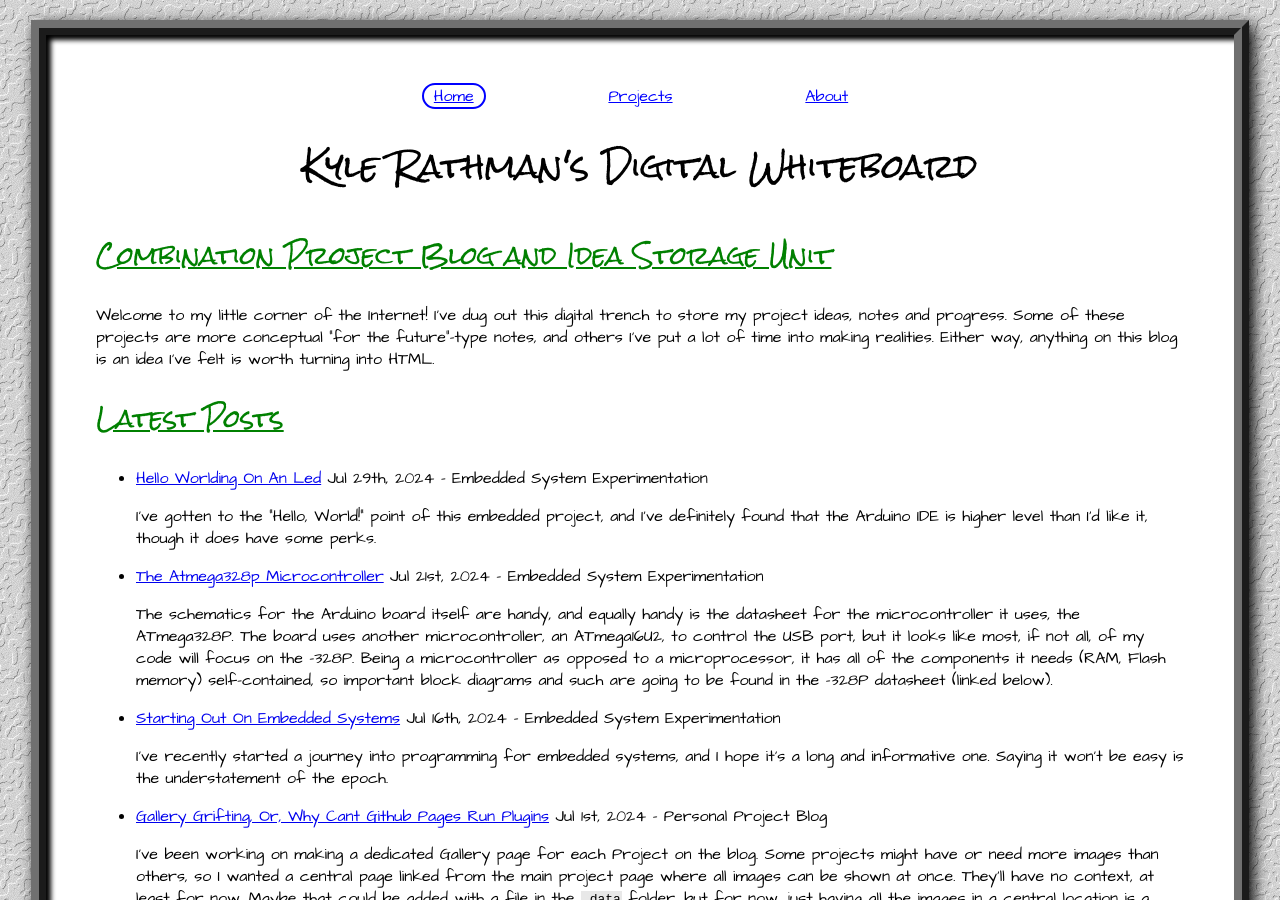
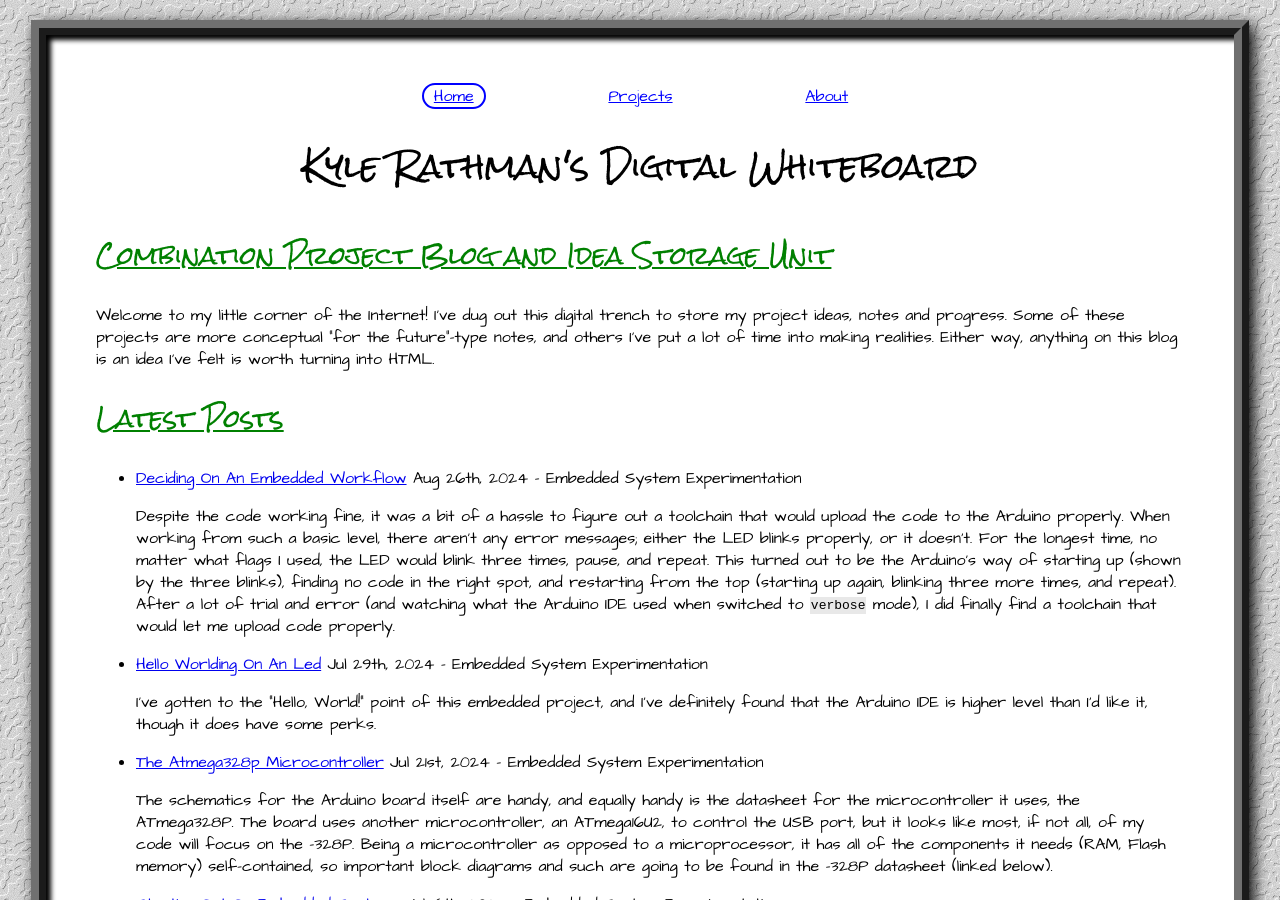
Before and after one commit to krathman257/krathman257.github.io, a Jekyll site: the page built from docs/index.html, in a window 1280 px wide and 900 px high. Built offline with Jekyll 4.4.1, drawn with Linux system fonts in a browser that asks for light colours; some web fonts are replaced; some of the changed lines change nothing that is shown.

Commit message:
Added post, updated About page

```diff
--- /dev/null
+++ b/docs/_posts/2024-08-26-deciding-on-an-embedded-workflow.md
@@ -0,0 +1,56 @@
+---
+project: embedded
+---
+Despite the code working fine, it was a bit of a hassle to figure out a toolchain that would upload the code to the Arduino properly. When working from such a basic level, there aren't any error messages; either the LED blinks properly, or it doesn't. For the longest time, no matter what flags I used, the LED would blink three times, pause, and repeat. This turned out to be the Arduino's way of starting up (shown by the three blinks), finding no code in the right spot, and restarting from the top (starting up again, blinking three more times, and repeat). After a lot of trial and error (and watching what the Arduino IDE used when switched to `verbose` mode), I did finally find a toolchain that would let me upload code properly.
+
+## Compile
+
+`avr-gcc -Os -Wall -mmcu=atmega328p -DF_CPU=16000000L -c -o blink.o blink.c led.h time.h`
+
+`gcc` is the tried and true GNU C compiler, and the AVR-specific `avr-gcc` works exactly as designed.
+- `-Os` optimizes the output file for size
+- `-Wall` sets the tool to display all warning messages
+- `-mmcu` specifies the target, in this case, the Arduino's ATMega328P
+- `-DF_CPU` defines the target's clock speed
+- `-c` sets the compiler to compile the code but not link it
+- `-o` sets the output file
+
+`avr-gcc` is also used to link the resulting object file into a `.elf`
+
+## Copy
+
+`avr-objcopy -O ihex -R .eeprom blink.elf blink.hex`
+
+Why this step is needed will take more research, though the book I'm following does mention that some boards require steps like this. An AVR-specific version of `objcopy` is used to convert the `.elf` executable into a `.hex` file.
+
+- `-O` specifies the ouput format, in this case, an Intel Hex format
+- `-R` removes the EEPROM section from the executable. Again, more research is needed to figure out why
+
+## Upload
+
+`avrdude -p atmega328p -c arduino -P /dev/ttyACM0 -U flash:w:blink.hex:i`
+
+And then the magic happens: the executable is uploaded to the board with a tool called `avrdude`.
+
+- `-p` specifies the microcontroller
+- `-c` specifies the programmer
+- `-P` specifies the device port that the target is connected to
+- `-U` performs a memory operation. The format is `[MEMORY TYPE]:[OPERATION]:[FILE]:[FILE FORMAT]`
+
+The file gets uploaded and the LED starts blinking the way it should.
+
+## Helpful Tools
+
+Since all of this was put into a `Makefile`, I added two other commands to help with the process. `clean` removes any generated files, and `dump` uses `avrdude` to read the Arduino's flash memory into a dump file. Reading the dump with `xxd` can show how the data is formatted in memory.
+
+## Debugging
+
+Now this was a point of particular pain for me. The O'Reilly book I'm following has a great deal to say on debugging, and I really wanted to use some of the tools mentioned to do some in-depth analysis as I learned: setting breakpoints, reading memory addresses on the fly, all that jazz. The issue is with the hardware available on the Arduino.
+
+My original plan was to use another tried and true GNU tool, `gdb`, which has an AVR version helpfully names `avr-gdb`. From what I can tell, `gdb` needs a small piece of software running on the Arduino to communicate with as it takes control of the CPU (for functions such as breakpoints). The issue is that the piece of software I found, called `avarice`, communicates with JTAG, a hardware standard that supports on-chip debugging. Unfortunately, the ATMega328p doesn't use JTAG, but a different standard called debugWire.
+
+debugWire does allow debugging control, but does so over the RESET pin of the microcontroller. That's all fine and dandy, but the RESET pin is connected to various bits of the Arduino board. For example, it's used along with the USB port to allow the board to reset while code is uploaded. There is a section on the board meant to be separated and soldered as necessary, which would allow the RESET pin to be used for debugging, but that requires tools that I don't have.
+
+Reading online, it seems the easiest solution is the use the Serial library built into the Arduino IDE to `println` relevant messages to the Serial Monitor. Naturally, I haven't learned enough about the board to write my own Serial library, so for now, future code will probably be written in the Arduino IDE for testing purposes.
+
+I plan on using pre-built Arduino functions as little as possible, and migrating back to my toolchain when I have some form of custom debugging solution. Choosing a learning environment is tricky task; is it better to learn with as many pre-built tools to aid me as possible, using professionally crafted IDEs and libraries keeping me from reinventing the wheel, or should I start as low-level as possible, using `vim` and CLI tools to force me to learn the processes and nitty-gritty details? Is top-down or bottom-up learning more effective for diving into embedded systems? I don't know, but one thing's for sure: learning embedded programming with no form of debugging would only be needless handicap and a fast lane to frustration.
--- a/docs/about.md
+++ b/docs/about.md
@@ -4,4 +4,14 @@ title: About
 
 # About page
 
-This pages tells you a little bit about me.
+My name is Kyle Rathman, and you've managed to stumble onto the project blog and stylized journal-y thing I've decided to put online. I figured this would be a good way to keep project notes and progress in a place that's more (slightly) more visible than the handwritten journal and pile of chicken-scratch index cards that dot my desk.
+
+For a bit of background, I have a Bachelor's degree in Computer Science and a minor in Psychology from Montana State University. I've worked on a wide variety of programming projects, ranging from humanoid robot mobility and interaction, SQL database design and interfacing, Android Studio development, Unity3D projects, and fiddling with Raspberry Pis and Arduinos. Generally speaking, my engineering interests include robotics, space exploration, and virtual reality.
+
+This blog is meant to be a bit more informal, and as such, there's no sort of posting schedule; I'll make a post whenever I feel like I've made the kind of progress worth writing about, or need a place to rubber-duck an issue out. What's more, this site was made using Jekyll, with no premade templates (besides the preset `post` formatting that Jekyll uses to keep things simple). That said, this site may lack quality of life features, but they can always be added as needed. It'll force me to learn to add what I need; it's more fun this way :)
+
+## Contact
+
+Email: [krathman257@gmail.com](mailto:krathman257@gmail.com)
+
+Github: [github.com/krathman257](http://github.com/krathman257)
```
